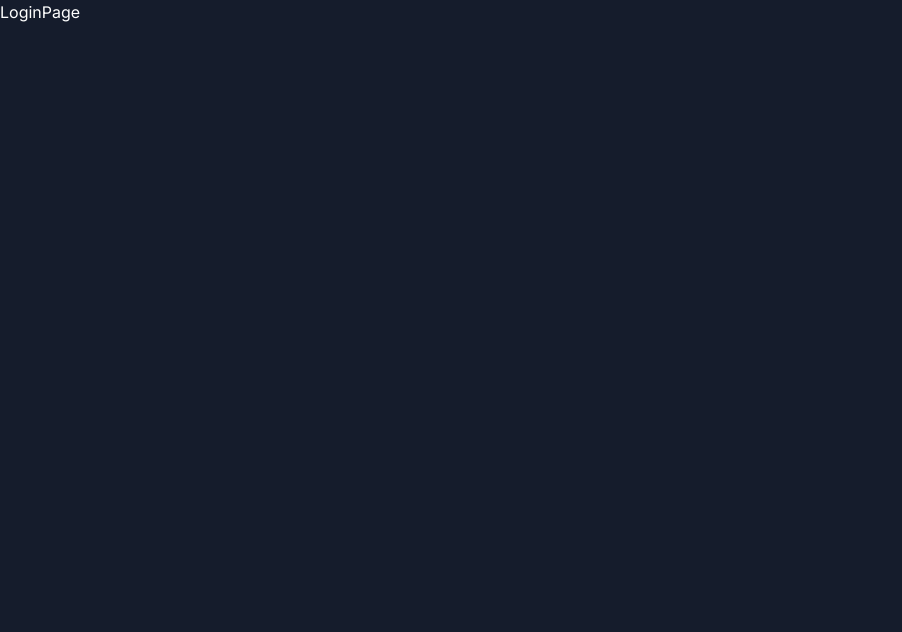
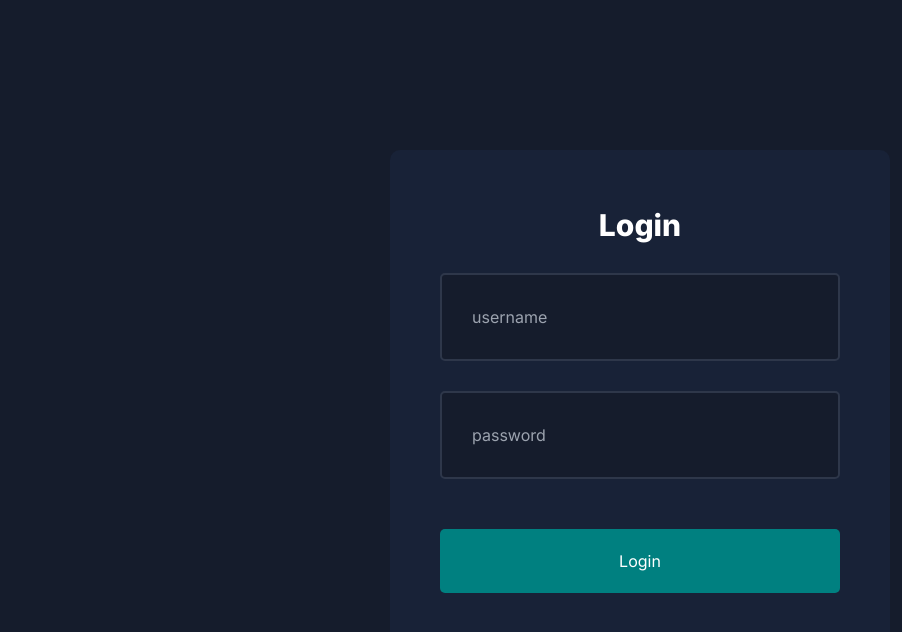
Before and after one commit to ayonbit/dashboard-app, a Next.js app: page /login in a window 1280 px wide. Shown: the top 632 px of the page, without its empty margins (0-902 px from the left). Built offline with nearby package versions, Linux system fonts and the light colour scheme.

Commit message:
Login Page

```diff
--- a/app/login/page.jsx
+++ b/app/login/page.jsx
@@ -1,5 +1,17 @@
+//Dependencies
+import styles from "@/app/ui/login/login.module.css";
+
 const LoginPage = () => {
-  return <div>LoginPage</div>;
+  return (
+    <div className={styles.container}>
+      <form action="" className={styles.form}>
+        <h1 className="font-extrabold text-3xl">Login</h1>
+        <input type="text" placeholder="username" />
+        <input type="password" placeholder="password" />
+        <button type="submit">Login</button>
+      </form>
+    </div>
+  );
 };
 
 export default LoginPage;
--- /dev/null
+++ b/app/ui/login/login.module.css
@@ -0,0 +1,37 @@
+.container {
+  width: 100%;
+  height: 100vh;
+  display: flex;
+  align-items: center;
+  justify-content: center;
+}
+.form {
+  background-color: var(--bgSoft);
+  padding: 50px;
+  border-radius: 10px;
+  width: 500px;
+  height: 500px;
+  display: flex;
+  flex-direction: column;
+  justify-content: center;
+  align-items: center;
+  gap: 30px;
+}
+.form input {
+  width: 100%;
+  padding: 30px;
+  border: 2px solid #2e374a;
+  border-radius: 5px;
+  background-color: var(--bg);
+  color: var(--text);
+}
+.form button {
+  width: 100%;
+  padding: 20px;
+  background-color: teal;
+  color: var(--text);
+  border: none;
+  border-radius: 5px;
+  cursor: pointer;
+  margin-top: 20px;
+}
```
